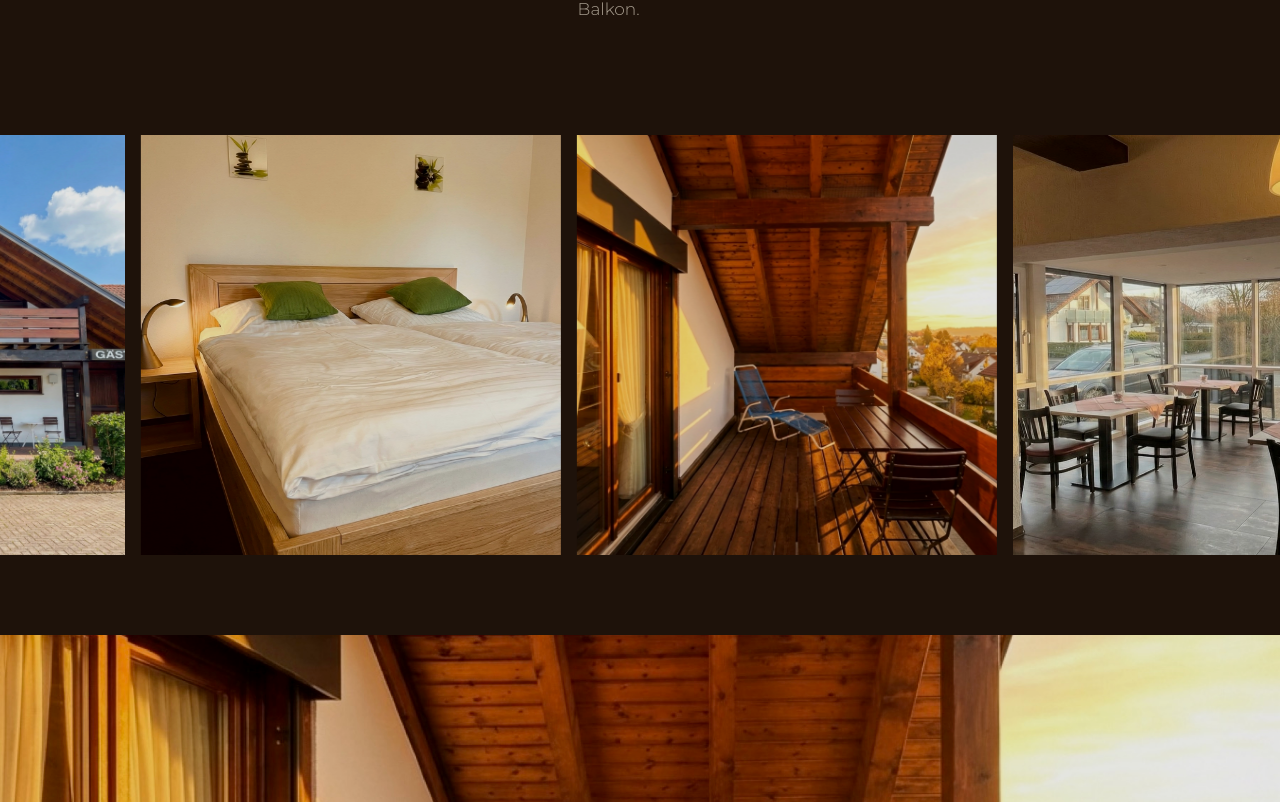
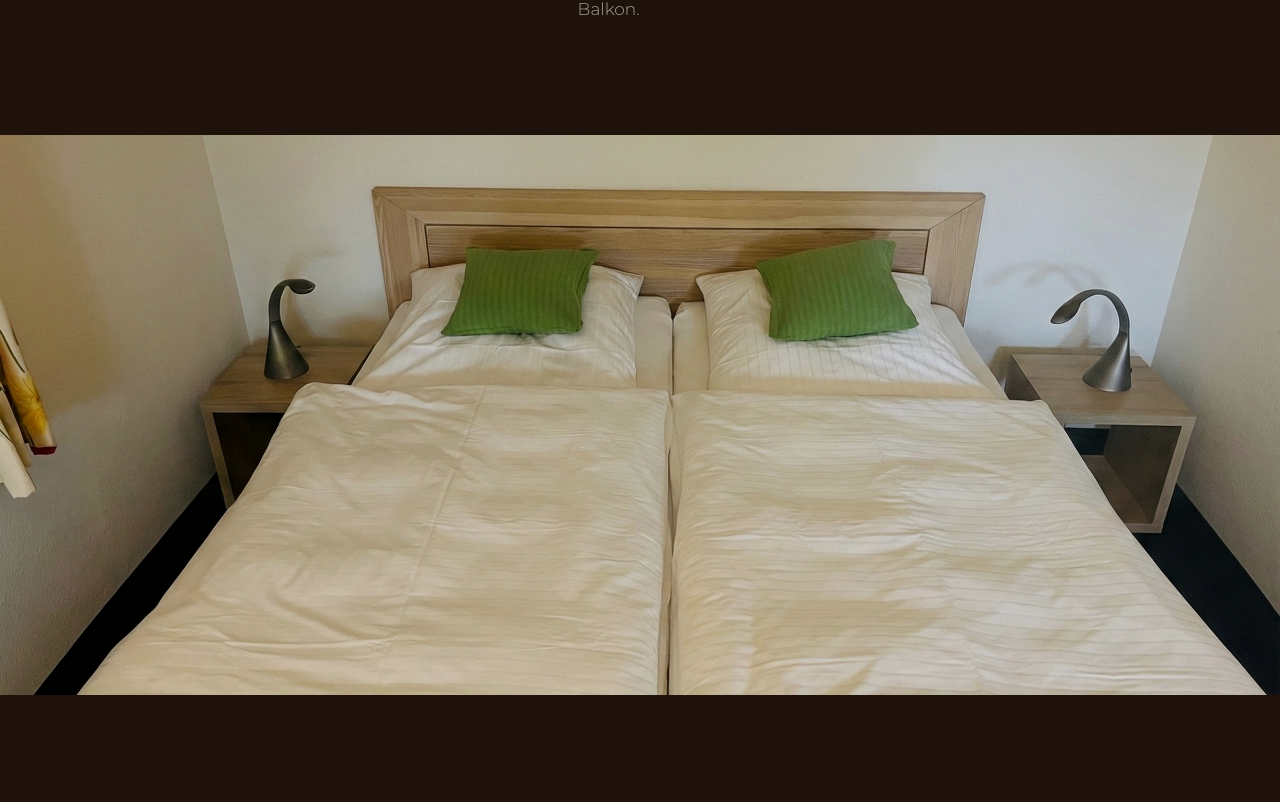
Before and after one commit to leonschmidt020-bot/G-stehaus, a Next.js app: page / in a window 1280 px wide. Shown: the part 1258-2060 px from the top of the page. Built offline with nearby package versions, Linux system fonts and the light colour scheme.

Commit message:
S-Bahn durch Regionalbahn ersetzen im Lage-Abschnitt
Co-Authored-By: Claude Sonnet 4.6 <noreply@anthropic.com>

```diff
--- a/src/components/home/UeberUns.tsx
+++ b/src/components/home/UeberUns.tsx
@@ -4,17 +4,8 @@ import { useRef, useEffect } from "react";
 import Image from "next/image";
 import { gsap } from "@/lib/gsap";
 
-const galleryImages = [
-  { src: "/images/exterior2.jpg", alt: "Das Gästehaus von außen" },
-  { src: "/images/doppelbett.jpg", alt: "Gemütliches Doppelbett" },
-  { src: "/images/balkon.jpg", alt: "Balkon bei Sonnenuntergang" },
-  { src: "/images/aufenthalt.jpg", alt: "Heller Aufenthaltsraum" },
-];
-
 export default function UeberUns() {
   const containerRef = useRef<HTMLDivElement>(null);
-  const galleryRef = useRef<HTMLDivElement>(null);
-  const trackRef = useRef<HTMLDivElement>(null);
 
   useEffect(() => {
     const prefersReduced = window.matchMedia(
@@ -42,44 +33,9 @@ export default function UeberUns() {
           }
         );
       });
-
-      /* Gallery items */
-      const items = containerRef.current!.querySelectorAll("[data-gallery]");
-      if (items.length) {
-        gsap.fromTo(
-          items,
-          { opacity: 0, y: 20 },
-          {
-            opacity: 1,
-            y: 0,
-            duration: 1,
-            stagger: 0.1,
-            ease: "power2.out",
-            scrollTrigger: {
-              trigger: galleryRef.current,
-              start: "top 85%",
-              once: true,
-            },
-          }
-        );
-      }
     }, containerRef);
 
     return () => ctx.revert();
-  }, []);
-
-  /* Auto-scroll: pause on hover via CSS class */
-  useEffect(() => {
-    const track = trackRef.current;
-    if (!track) return;
-    const pause = () => track.style.animationPlayState = "paused";
-    const play = () => track.style.animationPlayState = "running";
-    track.addEventListener("mouseenter", pause);
-    track.addEventListener("mouseleave", play);
-    return () => {
-      track.removeEventListener("mouseenter", pause);
-      track.removeEventListener("mouseleave", play);
-    };
   }, []);
 
   return (
@@ -112,32 +68,11 @@ export default function UeberUns() {
         </div>
       </section>
 
-      {/* ── Auto-scrolling gallery (Brecon section01 carousel) ── */}
-      <section ref={galleryRef} className="pb-[clamp(4rem,10vh,8rem)] overflow-hidden">
-        <div ref={trackRef} className="flex gap-3 md:gap-4 w-max animate-marquee">
-          {[...galleryImages, ...galleryImages].map((img, i) => (
-            <div
-              key={i}
-              data-gallery
-              className="flex-none w-[280px] md:w-[350px] lg:w-[420px] aspect-square relative overflow-hidden group"
-            >
-              <Image
-                src={img.src}
-                alt={img.alt}
-                fill
-                sizes="(max-width: 768px) 280px, (max-width: 1024px) 350px, 420px"
-                className="object-cover transition-transform duration-1000 ease-[cubic-bezier(0.16,1,0.3,1)] group-hover:scale-[1.03]"
-              />
-            </div>
-          ))}
-        </div>
-      </section>
-
-      {/* ── Full-bleed image (Brecon section02) ── */}
+      {/* ── Full-bleed room image (Brecon section02) ── */}
       <section className="relative w-full h-[70vh] min-h-[400px] max-h-[800px]">
         <Image
-          src="/images/balkon.jpg"
-          alt="Balkon bei Sonnenuntergang"
+          src="/images/doppelzimmer.jpg"
+          alt="Gemütliches Doppelzimmer mit grünen Kissen"
           fill
           sizes="100vw"
           className="object-cover"
@@ -170,7 +105,7 @@ export default function UeberUns() {
               <p className="text-[var(--color-text)] font-light leading-relaxed text-base md:text-[17px]">
                 Trotz der verkehrsgünstigen Lage genießen Sie eine angenehme,
                 ruhige Atmosphäre. Der Bahnhof liegt nur wenige Gehminuten
-                entfernt – mit S-Bahn und Bus erreichen Sie Lörrach, Basel und
+                entfernt – mit Regionalbahn und Bus erreichen Sie Lörrach, Basel und
                 Freiburg bequem.
               </p>
               <p className="text-[var(--color-text)] font-light leading-relaxed text-base md:text-[17px]">
```
